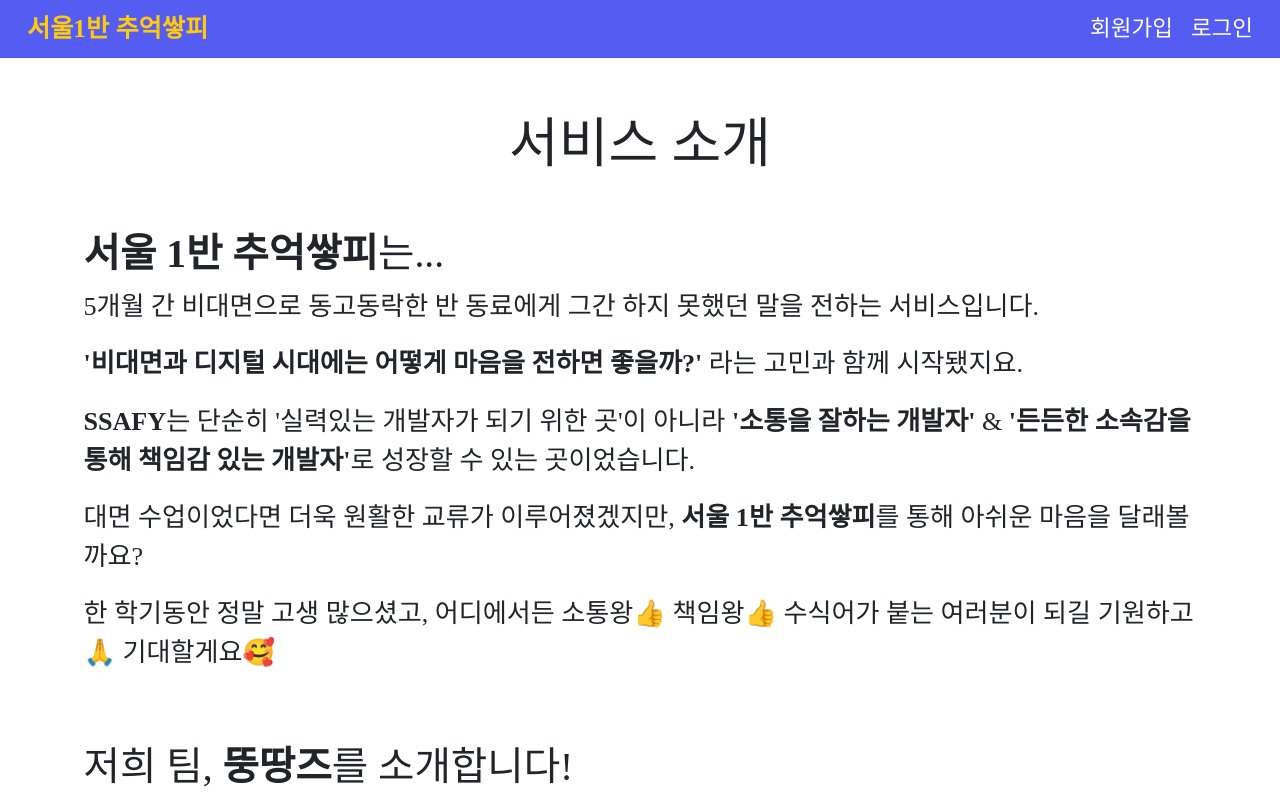
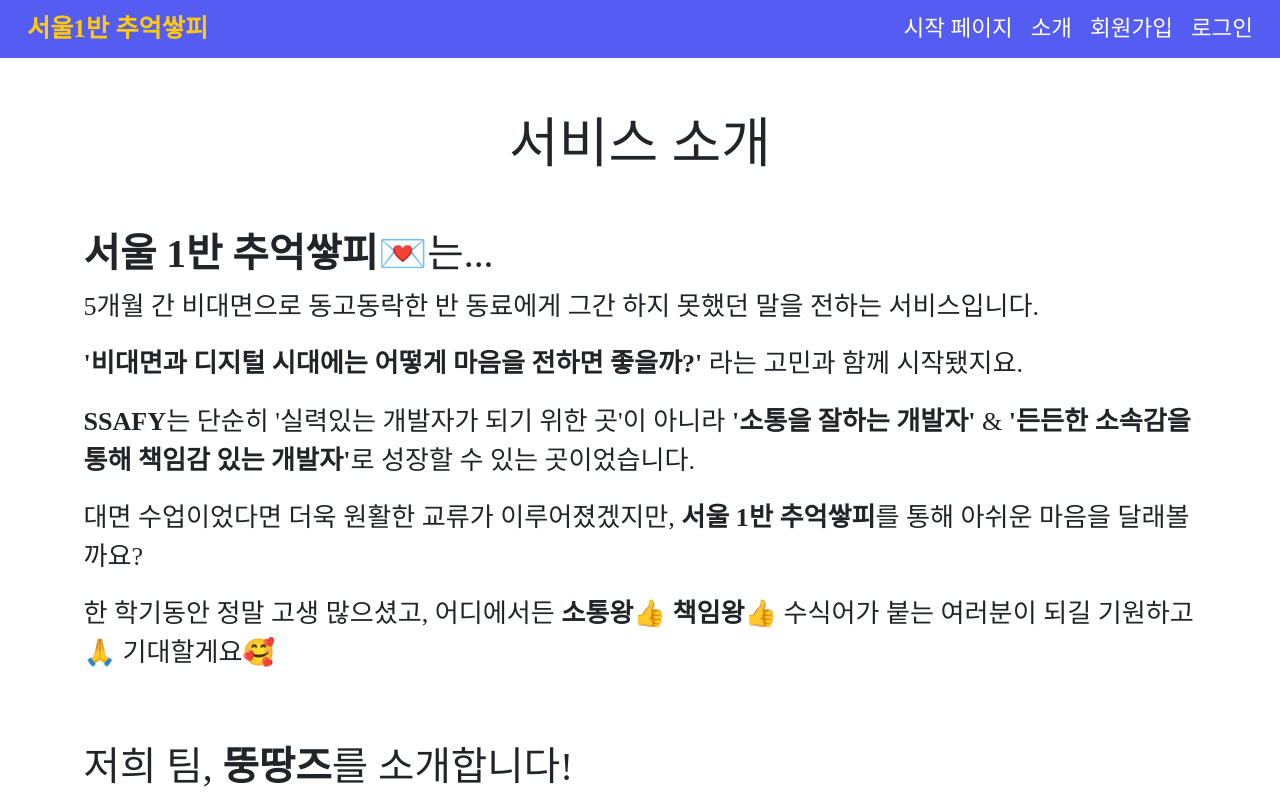
Before and after one commit to rohmantique/SSAFY-Side-Pjt, a Django app: page /rollpaper/aboutus/ in a window 1280 px wide. Run offline with Django 4.2, Linux system fonts and the light colour scheme; some web fonts are replaced.

Commit message:
heejin/ aboutus.html 오타수정, base.html navbar 수정

```diff
--- a/roll_paper/templates/roll_paper/aboutus.html
+++ b/roll_paper/templates/roll_paper/aboutus.html
@@ -6,12 +6,12 @@
   </header>
 
   <main>
-    <h3><span class="fw-bold">서울 1반 추억쌓피</span>는...</h3>
+    <h3><span class="fw-bold">서울 1반 추억쌓피💌</span>는...</h3>
     <p>5개월 간 비대면으로 동고동락한 반 동료에게 그간 하지 못했던 말을 전하는 서비스입니다. </p>
     <p><strong>'비대면과 디지털 시대에는 어떻게 마음을 전하면 좋을까?'</strong> 라는 고민과 함께 시작됐지요.</p>
     <p><strong>SSAFY</strong>는 단순히 '실력있는 개발자가 되기 위한 곳'이 아니라 <strong>'소통을 잘하는 개발자'</strong> & <strong>'든든한 소속감을 통해 책임감 있는 개발자'</strong>로 성장할 수 있는 곳이었습니다.</p>
     <p>대면 수업이었다면 더욱 원활한 교류가 이루어졌겠지만, <strong>서울 1반 추억쌓피</strong>를 통해 아쉬운 마음을 달래볼까요?</p>
-    <p>한 학기동안 정말 고생 많으셨고, 어디에서든 소통왕👍 책임왕👍 수식어가 붙는 여러분이 되길 기원하고🙏 기대할게요🥰</p>
+    <p>한 학기동안 정말 고생 많으셨고, 어디에서든 <strong>소통왕👍</strong> <strong>책임왕👍</strong> 수식어가 붙는 여러분이 되길 기원하고🙏 기대할게요🥰</p>
     <br>
     <br>
     <h3>저희 팀, <span class="fw-bold">뚱땅즈</span>를 소개합니다!</h3>
--- a/templates/base.html
+++ b/templates/base.html
@@ -64,6 +64,8 @@
           </div>
         {% else %}
           <div class="navbar-nav">
+            <a href="{% url 'rollpaper:index' %}" class="navitem d-inline-block p-1 mx-1">시작 페이지</a>
+            <a href="{% url 'rollpaper:aboutus' %}" class="navitem d-inline-block p-1 mx-1">소개</a>
             <a href="{% url 'accounts:signup' %}" class="navitem d-inline-block p-1 mx-1">회원가입</a>
             <a href="{% url 'accounts:login' %}" class="navitem d-inline-block p-1 mx-1">로그인</a>
           </div>
```
